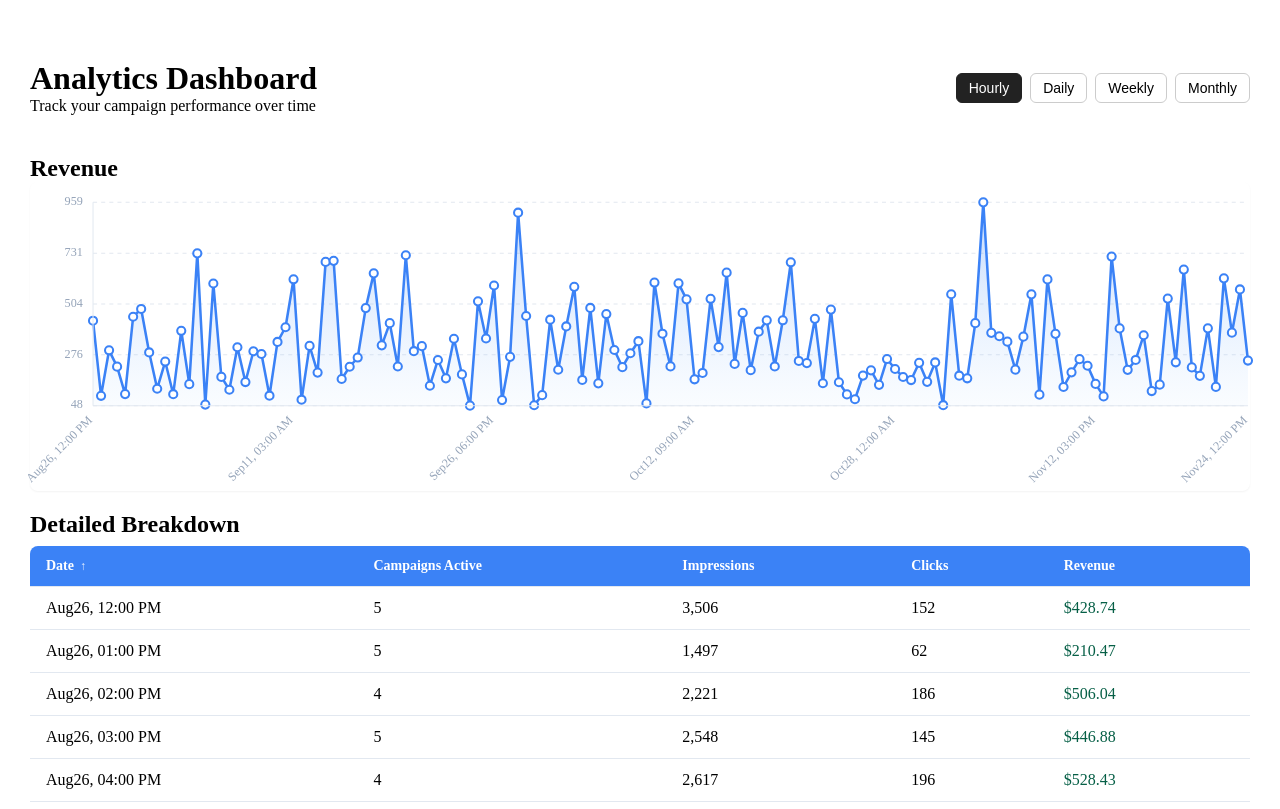
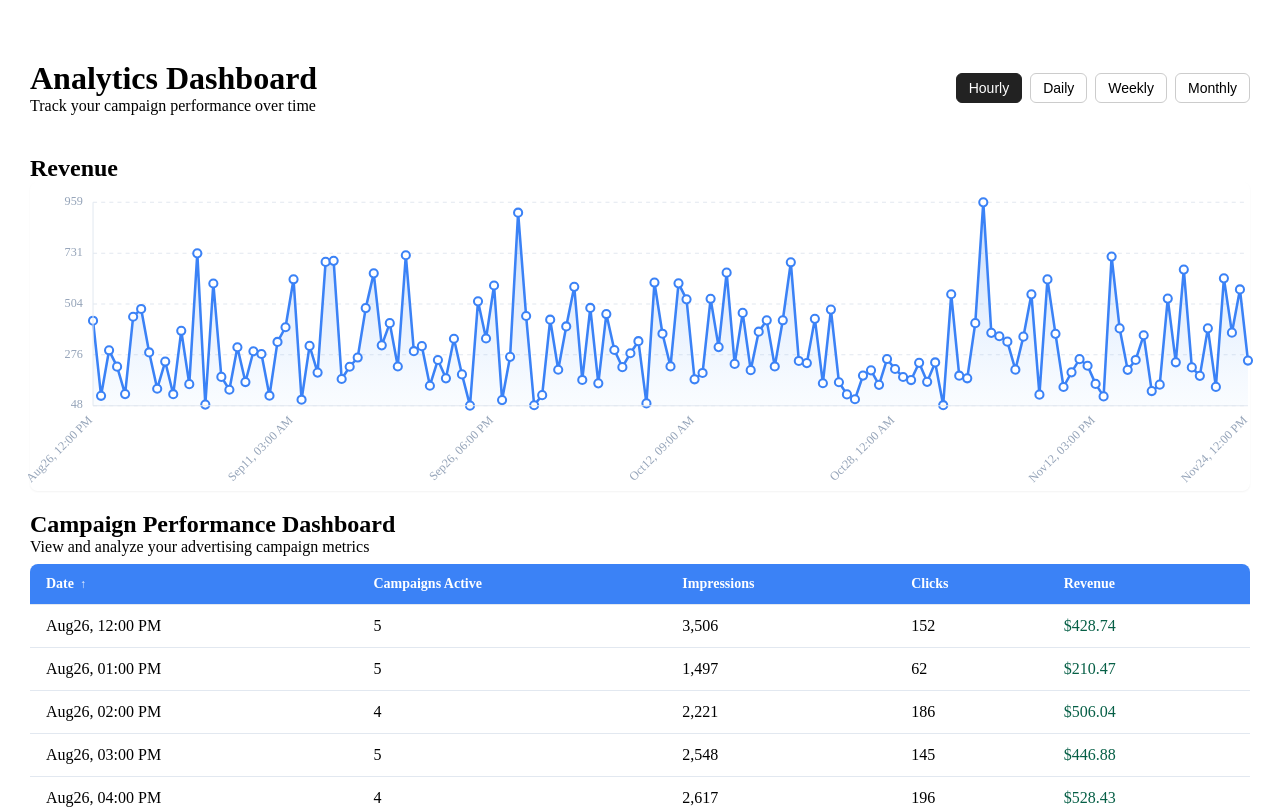
Before and after one commit to hapttic/front-test-assigment-2025-public, a Next.js app: page / in a window 1280 px wide. Shown: the top 809 px of the page. Built offline with nearby package versions, Linux system fonts and the light colour scheme.

Commit message:
fix: added proper texts to datagrid

```diff
--- a/app/page.tsx
+++ b/app/page.tsx
@@ -34,7 +34,8 @@ export default function Page() {
         </>
       )}
       <div className={styles.DataGrid} >
-        <h2>Detailed Breakdown</h2>
+        <h2>Campaign Performance Dashboard</h2>
+        <p>View and analyze your advertising campaign metrics</p>
         {data && <DataGrid rows={data} />}
       </div>
     </div>
```
Also changed, not shown: app/globals.css (+3 -4 lines).
